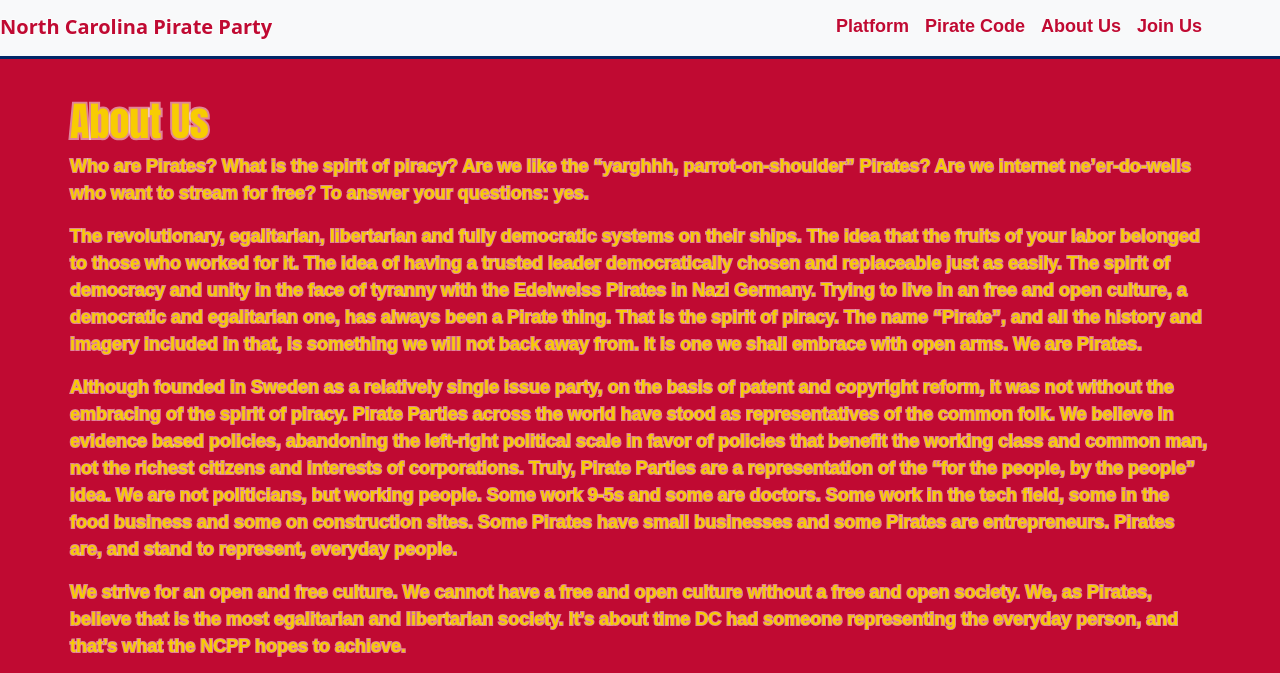
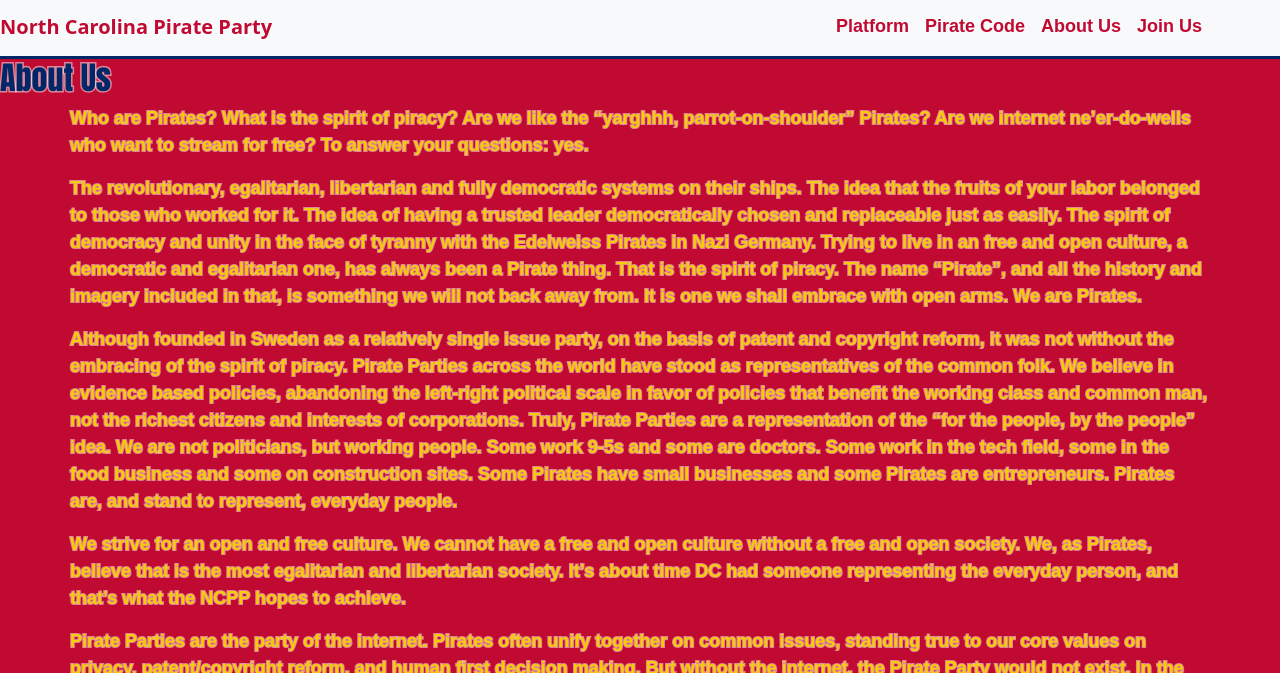
Before and after one commit to northcarolinapirateparty/North-Carolina-Pirate-Party, a plain HTML site: page about.html in a window 1280 px wide. Shown: the part 103-776 px from the top of the page. Drawn offline with nearby package versions, Linux system fonts and the light colour scheme.

Commit message:
Update about.html

```diff
--- a/about.html
+++ b/about.html
@@ -36,7 +36,7 @@
         <!-- Start of Welcome Page -->
 
             <div id="row-3" class="container-fluid-1 row gy-0 gx-0">
-                        <h2><h1 id="welcome">About Us</h1></h2>
+                        <h2>About Us</h2>
                             <p id="intro">Who are Pirates? What is the spirit of piracy? Are we like the “yarghhh, parrot-on-shoulder” Pirates? Are we internet ne’er-do-wells who want to stream for free? To answer your questions: yes.</p>
                             <p id="intro">The revolutionary, egalitarian, libertarian and fully democratic systems on their ships. The idea that the fruits of your labor belonged to those who worked for it. The idea of having a trusted leader democratically chosen and replaceable just as easily. The spirit of democracy and unity in the face of tyranny with the Edelweiss Pirates in Nazi Germany. Trying to live in an free and open culture, a democratic and egalitarian one, has always been a Pirate thing. That is the spirit of piracy. The name “Pirate”, and all the history and imagery included in that, is something we will not back away from. It is one we shall embrace with open arms. We are Pirates.</p>
                             <p id="intro">Although founded in Sweden as a relatively single issue party, on the basis of patent and copyright reform, it was not without the embracing of the spirit of piracy. Pirate Parties across the world have stood as representatives of the common folk. We believe in evidence based policies, abandoning the left-right political scale in favor of policies that benefit the working class and common man, not the richest citizens and interests of corporations. Truly, Pirate Parties are a representation of the “for the people, by the people” idea. We are not politicians, but working people. Some work 9-5s and some are doctors. Some work in the tech field, some in the food business and some on construction sites. Some Pirates have small businesses and some Pirates are entrepreneurs. Pirates are, and stand to represent, everyday people.</p>
```
